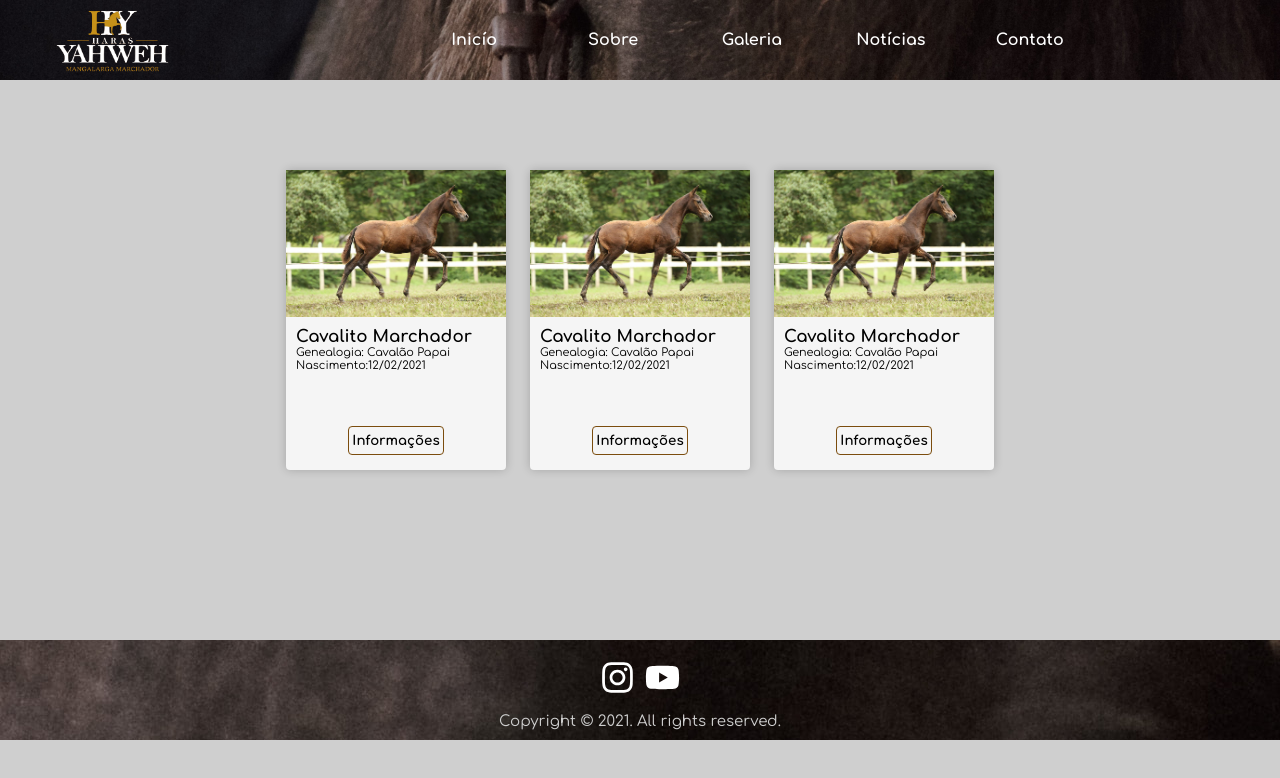
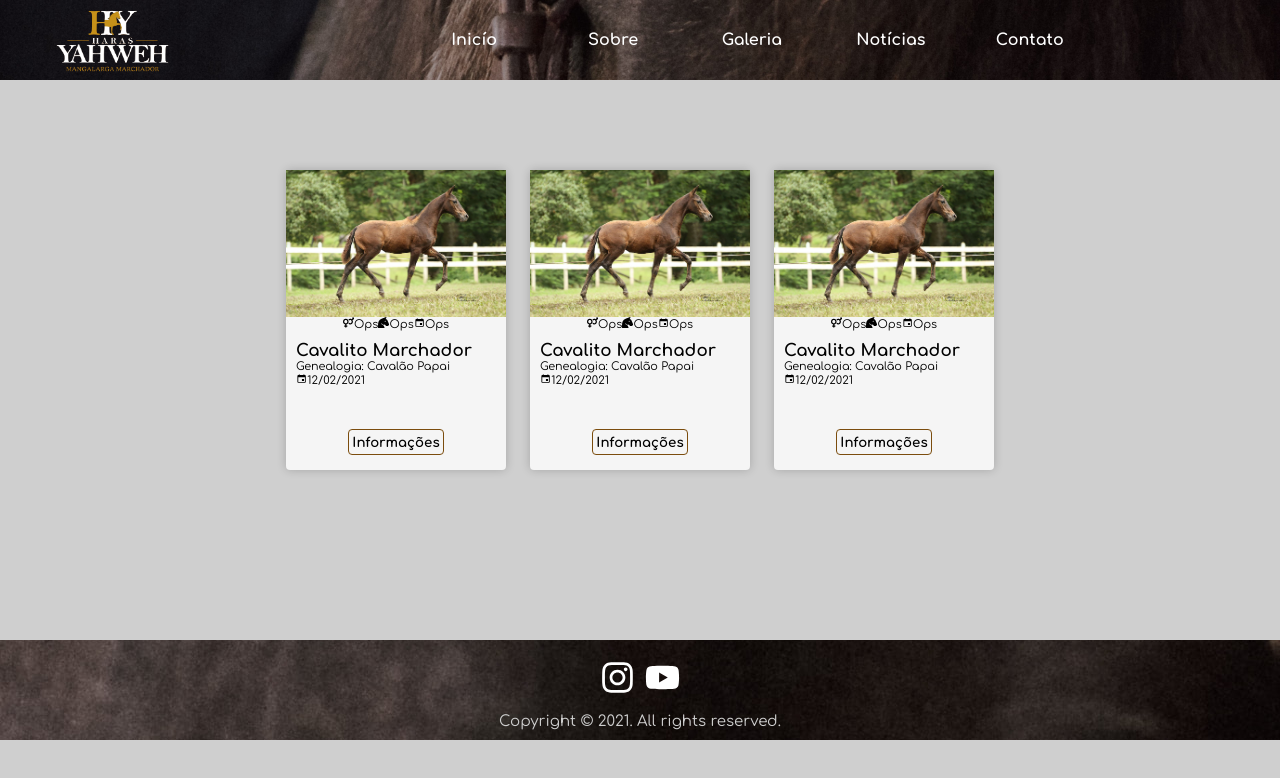
Before and after one commit to arlisson314/haras, a React (Create React App) app: page / in a window 1280 px wide. Shown: the top 778 px of the page. Built offline with nearby package versions, Linux system fonts and the light colour scheme.

Commit message:
feat: Adiciona section no componente Cards com icones e texto

```diff
--- a/src/components/Cards/index.jsx
+++ b/src/components/Cards/index.jsx
@@ -1,3 +1,5 @@
+import { FaVenusMars, FaHorseHead } from 'react-icons/fa';
+import { IoMdCalendar } from 'react-icons/io';
 import Container from './styles';
 import img from '../../assets/img_horse002.jpg';
 
@@ -5,10 +7,28 @@ function Cards() {
   return (
     <Container>
       <img src={img} alt="horse" />
+      <section>
+        <span>
+          <FaVenusMars />
+          Ops
+        </span>
+        <span>
+          <FaHorseHead />
+          Ops
+        </span>
+        <span>
+          <IoMdCalendar />
+          Ops
+        </span>
+      </section>
+
       <div>
         <h2>Cavalito Marchador</h2>
         <span>Genealogia: Cavalão Papai</span>
-        <span>Nascimento:12/02/2021</span>
+        <span>
+          <IoMdCalendar />
+          12/02/2021
+        </span>
       </div>
       <button type="button">Informações</button>
     </Container>
@@ -16,3 +36,4 @@ function Cards() {
 }
 
 export default Cards;
+// FaVenusMars
```
